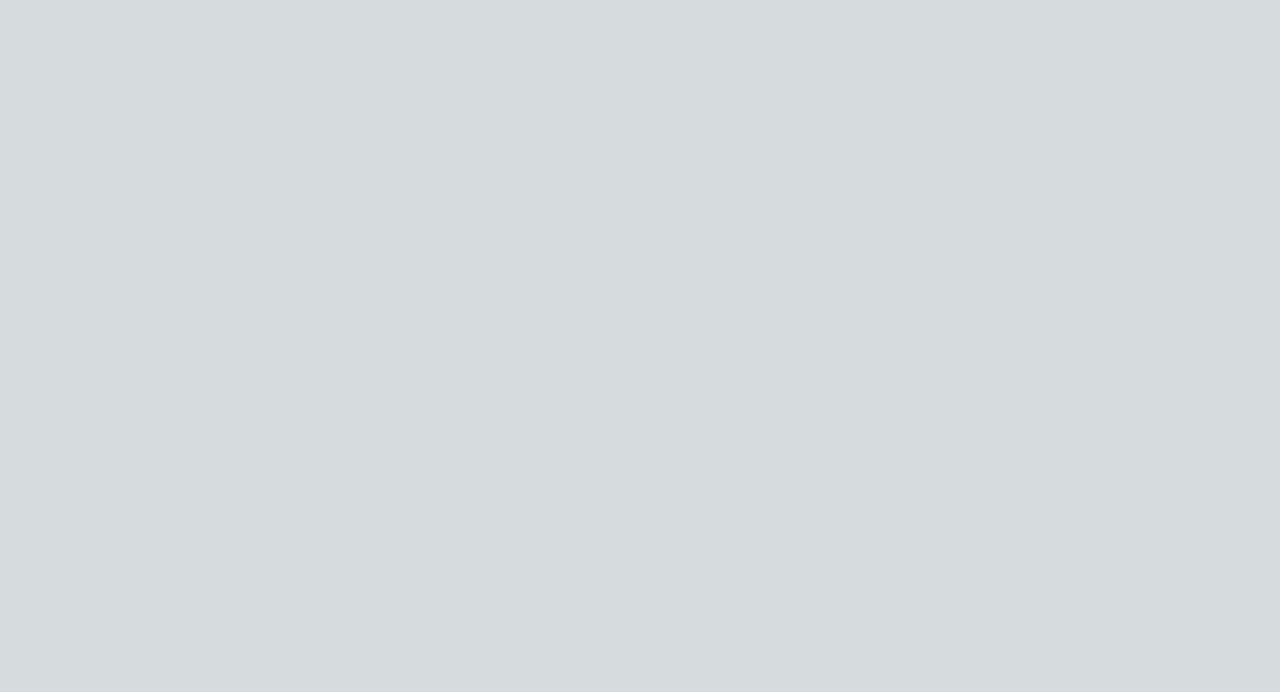
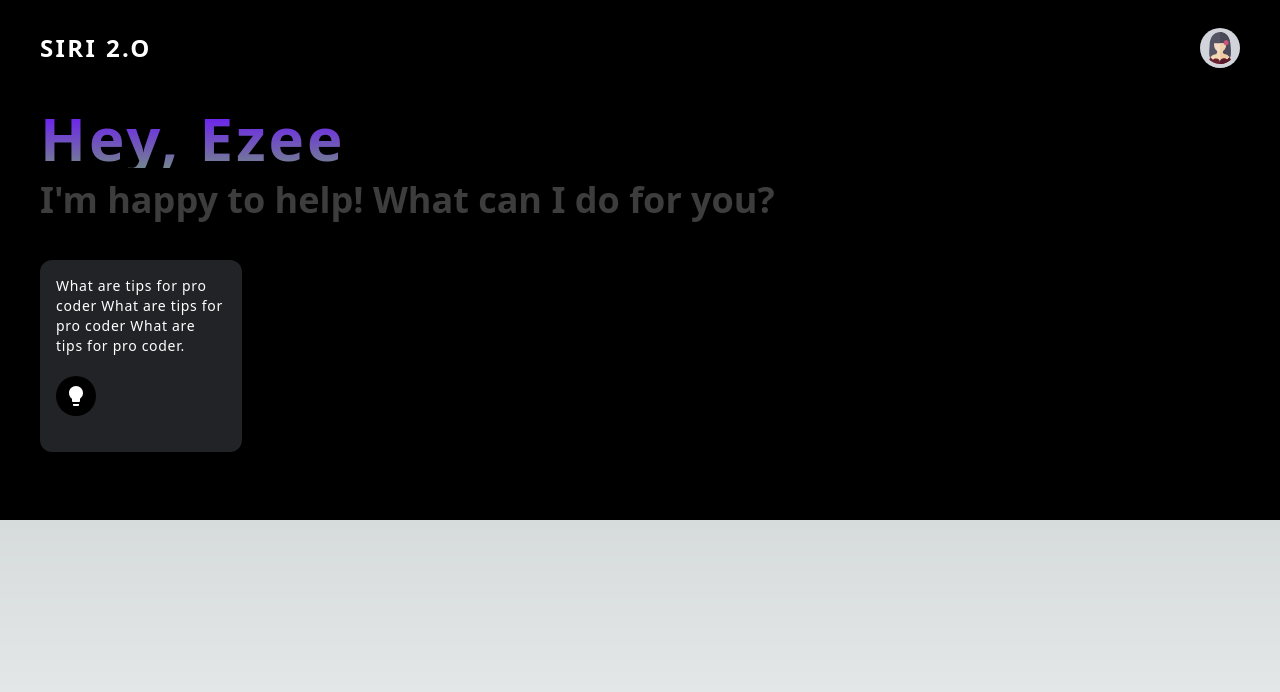
Before and after one commit to amankhandelwal021/siri_assistant, a Next.js app: page / in a window 1280 px wide. Shown: the top 692 px of the page. Built offline with nearby package versions, Linux system fonts and the light colour scheme.

Commit message:
navbar created

```diff
--- a/app/globals.css
+++ b/app/globals.css
@@ -31,3 +31,10 @@
     text-wrap: balance;
   }
 }
+
+.gradient-text {
+  background: linear-gradient(to bottom, #6c11ff, #b4cddea3);
+  -webkit-background-clip: text;
+  background-clip: text;
+  color: transparent;
+}
--- a/components/HomeCards.tsx
+++ b/components/HomeCards.tsx
@@ -1,11 +1,20 @@
-import React from 'react'
+import React from "react";
+import { MdLightbulb } from "react-icons/md";
 
 const HomeCards = () => {
   return (
-    <div>
+    <div className="box-content bg-[#222327] space-y-5 p-4 rounded-xl text-white cursor-pointer duration-300 h-40 flex-col flex justify-start items-start w-fit max-w-[170px] hover:bg-[#595a6494]">
+      <div className="text-sm text-whiteline-clamp-7 font-sans tracking-wider">
+        <p>
+          What are tips for pro coder What are tips for pro coder What are tips
+          for pro coder.
+        </p>
+      </div>
+      <div className="bg-black p-2 rounded-full w-fit">
+        <MdLightbulb className="text-2xl" />
+      </div>
+    </div>
+  );
+};
 
-    </div>
-  )
-}
-
-export default HomeCards
+export default HomeCards;
--- a/components/Navbar.tsx
+++ b/components/Navbar.tsx
@@ -1,11 +1,25 @@
-import React from 'react'
+import Image from "next/image";
+import React from "react";
+import Avatar from "../public/assets/avatar.svg";
 
 const Navbar = () => {
   return (
-    <div>
+    <div className="flex justify-between items-center w-full">
+      <div className="text-white text-2xl font-semibold font-sans tracking-widest cursor-pointer duration-300">
+        {" "}
+        SIRI 2.O
+      </div>
+      <div className="flex -space-x-1 overflow-hidden h-10 w-10 cursor-pointer duration-300">
+        <Image
+          className="inline-block bg-gray-300 p-1 h-full w-full rounded-full"
+          src={Avatar}
+          alt="logo"
+          width={5}
+          height={5}
+        />
+      </div>
+    </div>
+  );
+};
 
-    </div>
-  )
-}
-
-export default Navbar
+export default Navbar;
--- a/sections/Dashboard.tsx
+++ b/sections/Dashboard.tsx
@@ -1,16 +1,29 @@
-import HomeCards from '@/components/HomeCards'
-import Navbar from '@/components/Navbar'
-import Prompt from '@/components/Prompt'
-import React from 'react'
+import HomeCards from "@/components/HomeCards";
+import Navbar from "@/components/Navbar";
+import Prompt from "@/components/Prompt";
+import React from "react";
 
 const Dashboard = () => {
+  const CardsItems = [{}, {}, {}, {}];
   return (
-    <div className='flex-col'>
-      <Navbar/>
-      <HomeCards/>
-      <Prompt/>
+    <div className="flex-col px-10 bg-black py-7 w-full space-y-10">
+      <Navbar />
+      <div className="flex-col justify-start items-center space-y-3">
+        <div>
+          <p className="gradient-text text-6xl font-semibold font-sans tracking-wider">
+            Hey, Ezee
+          </p>
+        </div>
+        <div className="text-[#3d3d3d] text-4xl font-semibold font-sans ">
+          <p>
+            I'm <span className="">happy to help! What can I do for you?</span>
+          </p>
+        </div>
+      </div>
+      <HomeCards />
+      <Prompt />
     </div>
-  )
-}
+  );
+};
 
-export default Dashboard
+export default Dashboard;
```
Also changed, not shown: package.json (+5 -4 lines), public/assets/avatar.svg (added), 1 other file (tests, documents, lock files or other folders).
